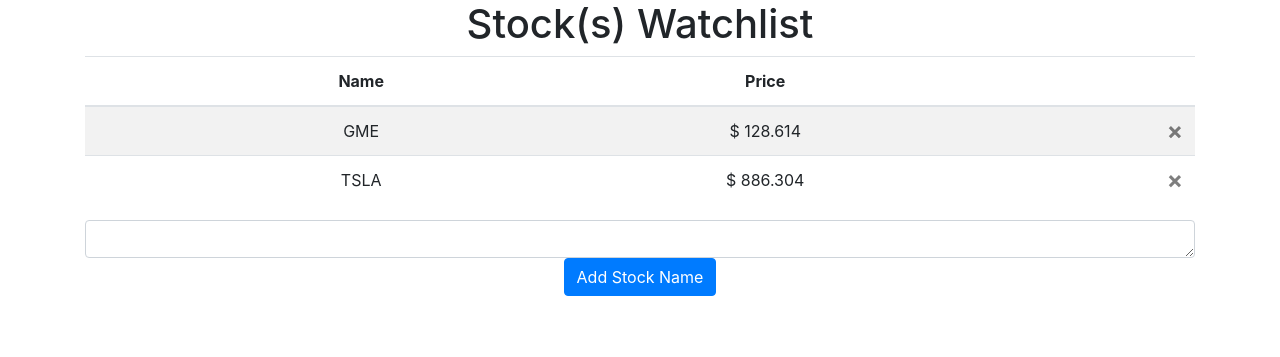
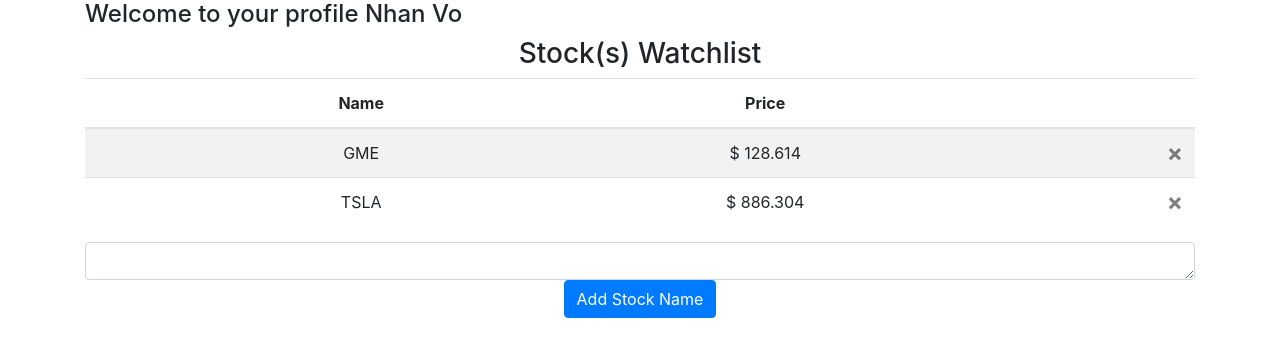
Before and after one commit to KimiNoNawa1610/Financial-Applicaiton-Analysis-Project, a Flask app: page /profile in a window 1280 px wide. Shown: the part 56-413 px from the top of the page. Run offline with Flask 2, Linux system fonts and the light colour scheme; a user stored in the database is signed in; data comes from the database, SQL or seed files in the repository; some libraries are stand-ins or nearby versions.

Commit message:
update user

```diff
--- a/Source Code/website/templates/profile.html
+++ b/Source Code/website/templates/profile.html
@@ -3,9 +3,15 @@
 {% block title %}Profile{% endblock %}<!--Override the default name from the base.html template-->
 
 {% block content %}
-<h1 align="center">
+
+<h4>Welcome to your profile {{user.firstname+" "+user.lastname}}</h4>
+
+
+<h3 align="center">
     Stock(s) Watchlist
-</h1>
+</h3>
+
+
 
 <!--Display user's owned stocks-->
 <ul class = "list-group list-group-flush" id="stocks">
```
